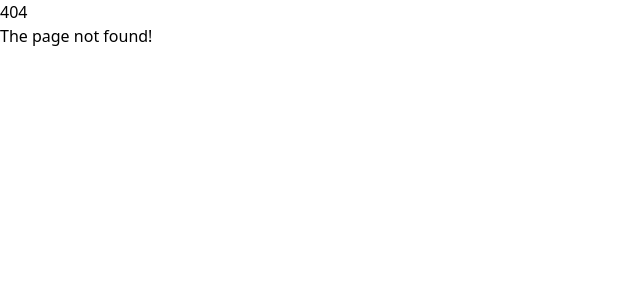
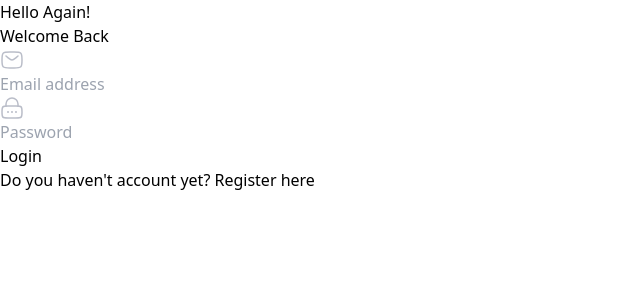
Before and after one commit to hhuseyn1/ECommerce, a React (Vite) app: page /login in a window 1280 px wide. Before the commit this address had no page. Shown: the top 300 px of the page, without its empty margins (0-640 px from the left). Built offline with nearby package versions, Linux system fonts and the light colour scheme.

Commit message:
Add routıng

```diff
--- a/src/App.jsx
+++ b/src/App.jsx
@@ -6,21 +6,20 @@ import MyContext from './ContextWrapper'
 import { Navigate, Route, Routes } from "react-router-dom"
 import NotFound from './NotFound'
 import CartDetails from './mainpage/components/CartDetails'
-import Details from './mainpage/components/Details'
+import ProductDetail from './mainpage/components/Details'
 
 export default function App() {
-     const {authorized} = useContext(MyContext)
-     return (
-          <Routes>
-               <Route path='/' element={<Navigate to="/login" replace/>}/>
-               {authorized?(
-                    <Route path = "/mainpage" element={<MainPage/>}/>
-               ):(
-                    <Route path = "/login" element={<Login/>}/>
-               )}
-               <Route path='/cart' element={<CartDetails/>}/>
-               <Route path='/register' element={<Register/>}/>
-               <Route path='*' element={<NotFound />}/>
-       </Routes>
-     )
+    const { authorized } = useContext(MyContext);
+
+    return (
+     <Routes>
+         <Route path="/" element={authorized ? <Navigate to="/mainpage" replace /> : <Navigate to="/login" replace />} />
+         <Route path="/login" element={<Login />} />
+         <Route path="/register" element={<Register />} />
+         <Route path="/mainpage" element={authorized ? <MainPage /> : <Navigate to="/login" replace />} />
+         <Route path="/cart" element={authorized ? <CartDetails /> : <Navigate to="/login" replace />} />
+         <Route path="/product/:id" element={authorized ? <ProductDetail /> : <Navigate to="/login" replace />} />
+         <Route path="*" element={<NotFound />} />
+     </Routes>
+    );
 }
--- a/src/ContextWrapper.jsx
+++ b/src/ContextWrapper.jsx
@@ -7,7 +7,7 @@ export default MyContext;
 export const ContextWrapper = ({children}) =>{
 
     const [mail,setEmail] = useState("")
-    const [authorized,setAuthorized] = useState(true);
+    const [authorized,setAuthorized] = useState(false);
 
     const ContextData = {
         mail: mail,
--- a/src/mainpage/components/Navigation.jsx
+++ b/src/mainpage/components/Navigation.jsx
@@ -2,6 +2,7 @@ import React from 'react'
 import LogoIcon from '../../assets/logo.png'
 import CartIcon from '../../assets/EmptyCart.svg'
 import { useState } from 'react';
+import { Link } from 'react-router-dom';
 
 export default function Navigation() {
 
@@ -14,12 +15,14 @@ export default function Navigation() {
   return (
     <nav className="flex justify-between items-center">
       <div className='flex'>
-        <button className='hover:border-b-2 border-b border-transparent hover:border-green-500 mr-5'>Women</button>
-        <button className='hover:border-b-2 border-b border-transparent hover:border-green-500 mr-5'>Men</button>
-        <button className='hover:border-b-2 border-b border-transparent hover:border-green-500'>Kids</button>
+        <button className='hover:border-b-2 border-b border-transparent hover:border-green-500 hover:text-green-500 mr-5'>Women</button>
+        <button className='hover:border-b-2 border-b border-transparent hover:border-green-500 hover:text-green-500 mr-5'>Men</button>
+        <button className='hover:border-b-2 border-b border-transparent hover:border-green-500 hover:text-green-500'>Kids</button>
       </div>
-      <div className='flex items-center'>
-        <img src={LogoIcon} alt="" />
+      <div className='flex items-center hover:cursor-pointer'>
+        <Link to="/mainpage">
+          <img src={LogoIcon} alt="Logo" />
+        </Link>
       </div>
       <div className='flex items-center'>
         <select value={selectedOption} onChange={handleOptionChange}>
```
Also changed, not shown: src/mainpage/components/Products.jsx (indentation only).
